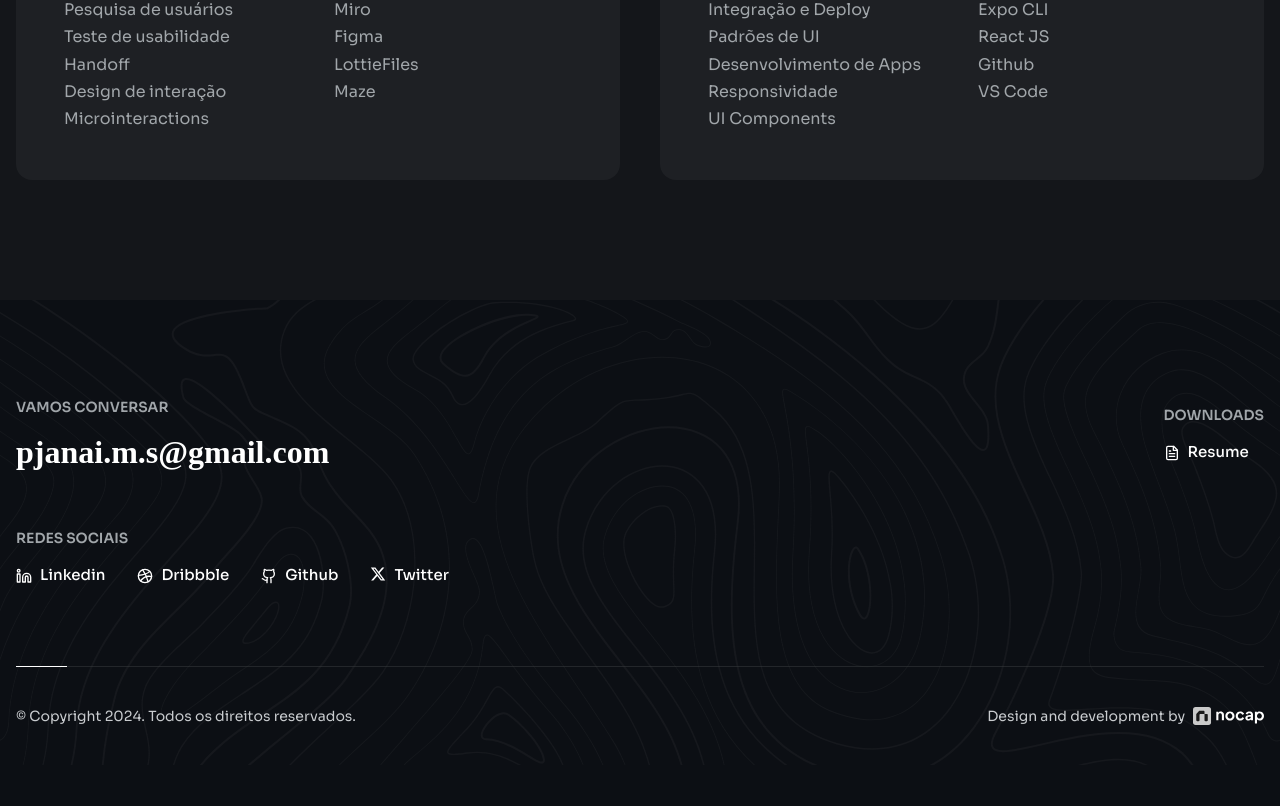
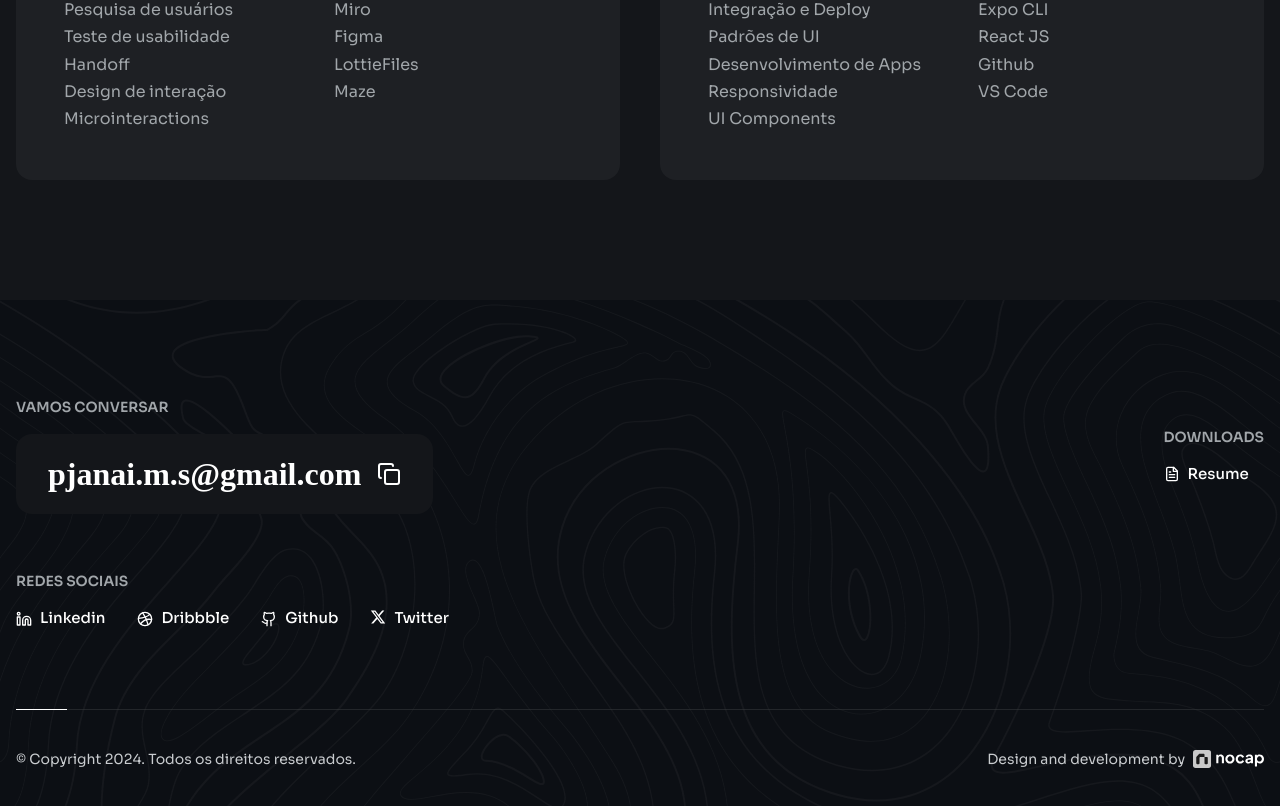
Before and after one commit to paulojanai/my-website-react, a React (Vite) app: page / in a window 1280 px wide. Shown: the part 5766-6572 px from the top of the page. Before the commit the page ends 6531 px from the top, so only its background shows below. Built offline with nearby package versions, Linux system fonts and the light colour scheme; a web font is replaced by a local one.

Commit message:
feat: email clipboard added

```diff
--- /dev/null
+++ b/src/components/EmailClipboard.tsx
@@ -0,0 +1,30 @@
+import { Check, Copy } from 'lucide-react';
+import { useState } from 'react';
+
+const email = 'pjanai.m.s@gmail.com';
+
+function EmailClipboard() {
+  const [isCopied, setIsCopied] = useState(false);
+
+  const clickboardEmal = () => {
+    navigator.clipboard.writeText(email).then(
+      () => {
+        setIsCopied(true);
+        setTimeout(() => {
+          setIsCopied(false);
+        }, 1000);
+      },
+      () => {
+        /* clipboard write failed */
+      }
+    );
+  };
+  return (
+    <button className='email' onClick={clickboardEmal}>
+      <h4>{isCopied ? 'copiado' : email}</h4>
+      {isCopied ? <Check /> : <Copy />}
+    </button>
+  );
+}
+
+export default EmailClipboard;
--- a/src/components/ui/Footer.tsx
+++ b/src/components/ui/Footer.tsx
@@ -1,5 +1,3 @@
-// import { Copy } from 'lucide-react';
-
 import Link from '@components/Link';
 import GridContainer from '@components/Grid';
 import Separator from '@components/ui/Separator';
@@ -7,6 +5,7 @@ import Separator from '@components/ui/Separator';
 import CVPDF from '../../../paulojanai-cv.pdf';
 
 import NocapStudio from '@assets/NocapStudio.svg';
+import EmailClipboard from '@components/EmailClipboard';
 
 export function Footer() {
   return (
@@ -15,12 +14,7 @@ export function Footer() {
         <div className='top'>
           <div className='content'>
             <p className='span'>Vamos conversar</p>
-            <div className='email'>
-              <h4>pjanai.m.s@gmail.com</h4>
-              {/* <button className='btn-copy'>
-                <Copy />
-              </button> */}
-            </div>
+            <EmailClipboard />
           </div>
 
           <div className='group-links'>
--- a/src/scss/components/ui/_footer.scss
+++ b/src/scss/components/ui/_footer.scss
@@ -21,21 +21,23 @@ footer {
       color: $grayscale-50;
 
       .email {
+        background-color: $grayscale-700;
+        color: $grayscale-50;
+        border-radius: 1.6rem;
+        height: 8rem;
+        padding: 0rem 3.2rem;
         @include flex(row, center, center);
-        gap: 2.4rem;
+        gap: 1.6rem;
+        transition: all 0.3s;
 
-        .btn-copy {
-          @include flex(row, center, center);
-          background-color: $grayscale-700;
-          border-radius: 0.8rem;
-          height: 4.8rem;
-          width: 4.8rem;
-          color: $grayscale-400;
+        &:hover {
+          background-color: $grayscale-50;
+          color: $grayscale-800;
+        }
 
-          svg {
-            height: 2.8rem;
-            width: 2.8rem;
-          }
+        @include responsive(768px) {
+          height: 6.4rem;
+          padding: 0rem 2.4rem;
         }
       }
     }
```
